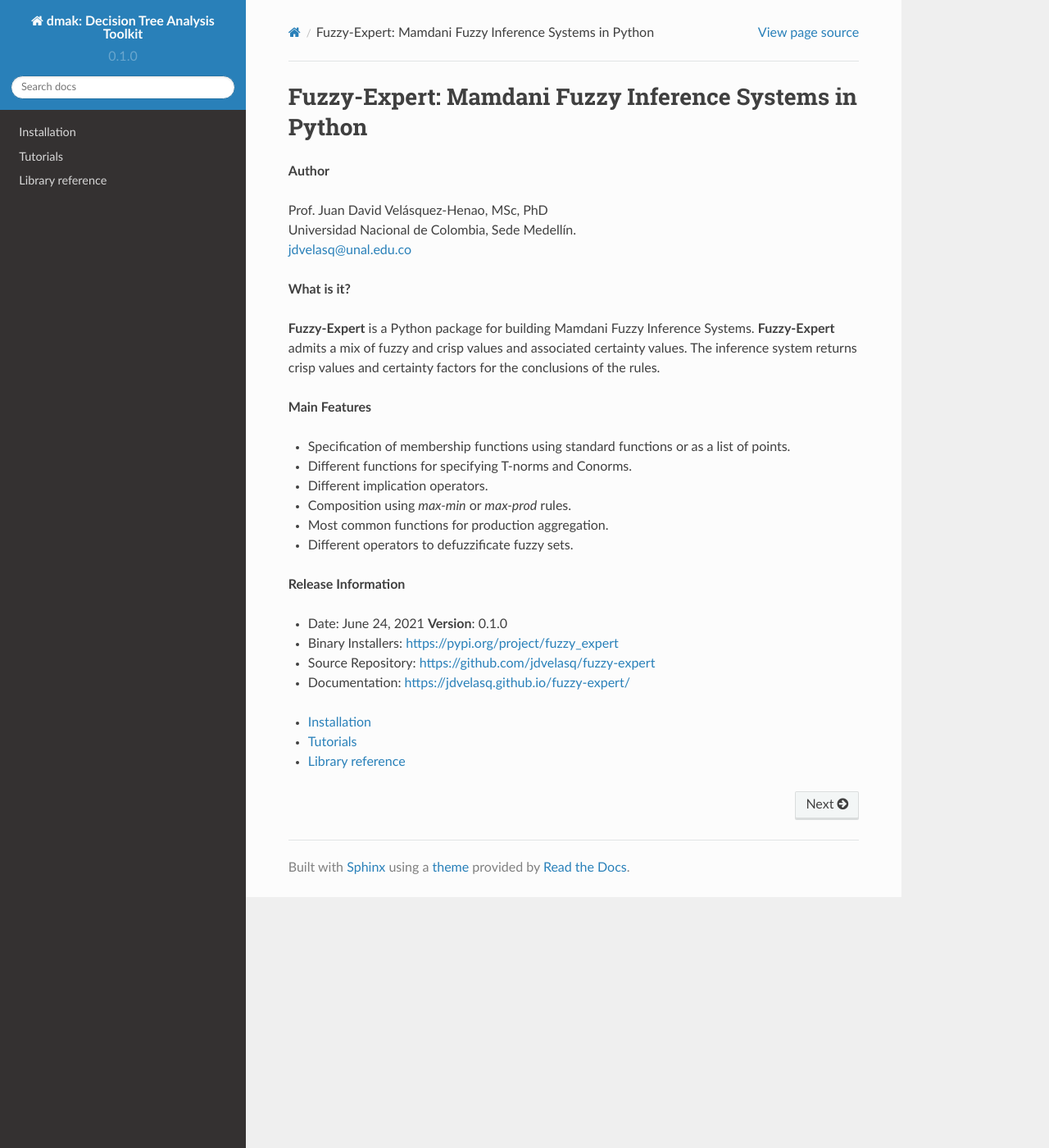
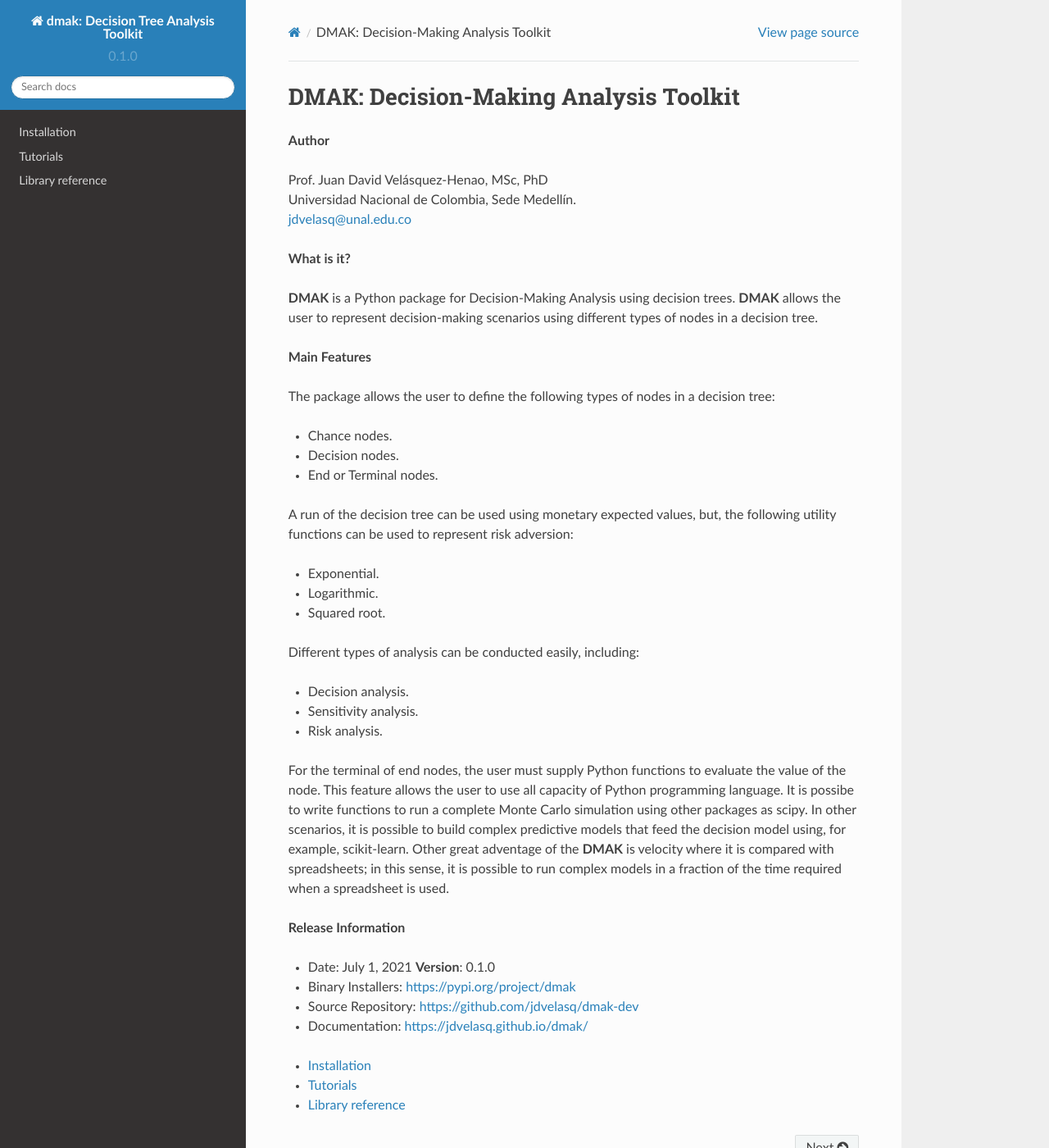
Before and after one commit to jdvelasq/decision-analysis, a Sphinx documentation site: the page built from sphinx/index.rst, in a window 1280 px wide and 1400 px high. Shown: the whole window at 82% size. Built offline with Sphinx 7.4.7 and the Read the Docs theme 2.0.0, drawn with Linux system fonts in a browser that asks for light colours; formulas are drawn with MathJax 3.

Commit message:
doc: creates index.rst

```diff
--- a/sphinx/index.rst
+++ b/sphinx/index.rst
@@ -1,4 +1,4 @@
-Fuzzy-Expert: Mamdani Fuzzy Inference Systems in Python
+DMAK: Decision-Making Analysis Toolkit
 ===============================================================================
 
 
@@ -12,44 +12,63 @@
 
 **What is it?**
 
-
-**Fuzzy-Expert** is a Python package for building Mamdani Fuzzy Inference Systems. **Fuzzy-Expert** admits a mix of fuzzy and crisp values and associated certainty values. The inference system returns crisp values and certainty factors for the conclusions of the rules.
+**DMAK** is a Python package for Decision-Making Analysis using decision trees.
+**DMAK** allows the user to represent decision-making scenarios using different types
+of nodes in a decision tree.
 
 
 **Main Features**
 
 
-* Specification of membership functions using standard functions or as a list of points.
+The package allows the user to define the following types of nodes in a decision
+tree:
 
+* Chance nodes.
 
-* Different functions for specifying T-norms and Conorms.
+* Decision nodes.
 
+* End or Terminal nodes.
 
-* Different implication operators.
+A run of the decision tree can be used using monetary expected values, but, the
+following utility functions can be used to represent risk adversion:
 
+* Exponential.
 
-* Composition using `max-min` or `max-prod` rules.
+* Logarithmic.
 
+* Squared root.
 
-* Most common functions for production aggregation.
+Different types of analysis can be conducted easily, including:
 
+* Decision analysis.
 
-* Different operators to defuzzificate fuzzy sets.
+* Sensitivity analysis.
+
+* Risk analysis.
+
+For the terminal of end nodes, the user must supply Python functions to evaluate the
+value of the node. This feature allows the user to use all capacity of Python
+programming language. It is possibe to write functions to run a complete Monte Carlo
+simulation using other packages as scipy. In other scenarios, it is possible to
+build complex predictive models that feed the decision model using, for example,
+scikit-learn. Other great adventage of the **DMAK** is velocity where it is compared
+with spreadsheets; in this sense, it is possible to run complex models in a
+fraction of the time required when a spreadsheet is used.
 
 
 **Release Information**
 
 
-* Date:   June 24, 2021  **Version**: 0.1.0
+* Date:   July 1, 2021  **Version**: 0.1.0
 
 
-* Binary Installers:  `<https://pypi.org/project/fuzzy_expert>`_
+* Binary Installers:  `<https://pypi.org/project/dmak>`_
 
 
-* Source Repository:  `<https://github.com/jdvelasq/fuzzy-expert>`_
+* Source Repository:  `<https://github.com/jdvelasq/dmak-dev>`_
 
 
-* Documentation:  `<https://jdvelasq.github.io/fuzzy-expert/>`_
+* Documentation:  `<https://jdvelasq.github.io/dmak/>`_
 
 
 .. toctree::
```
